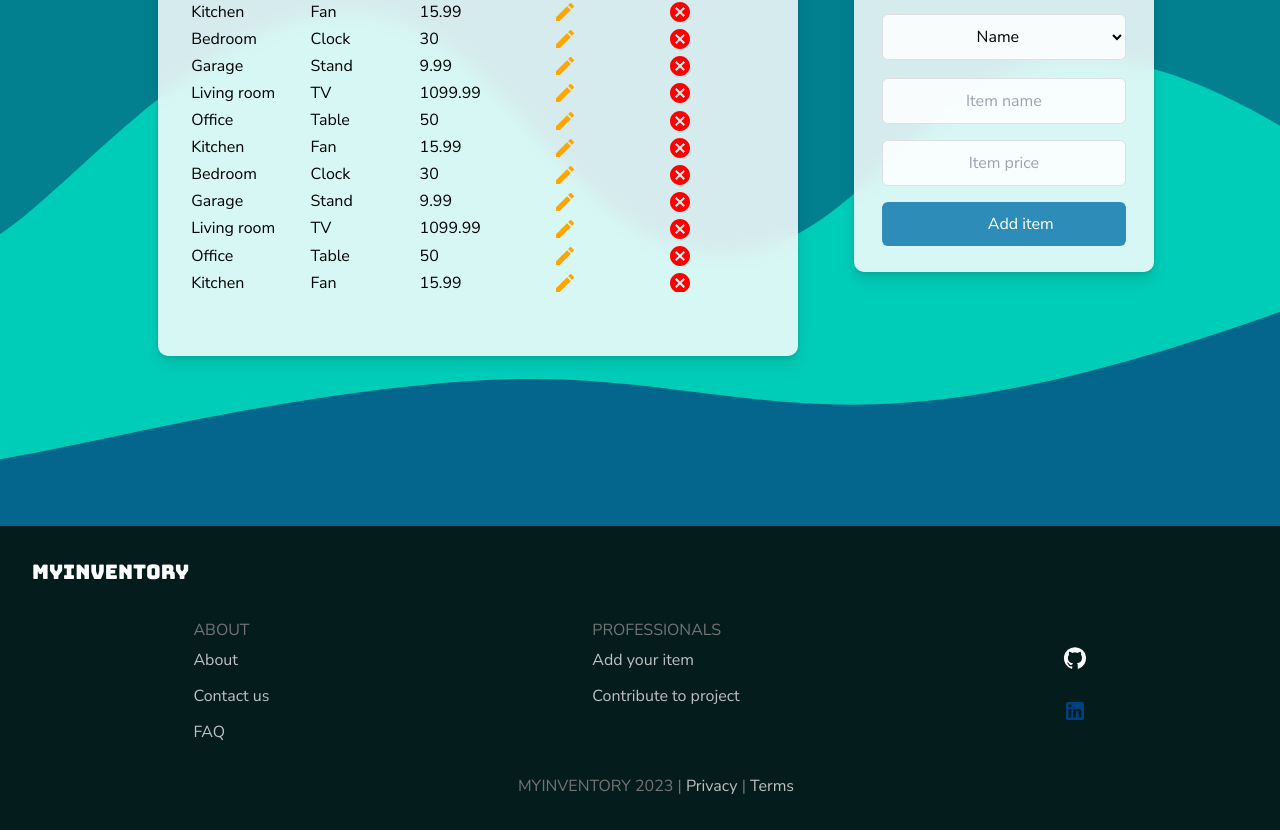
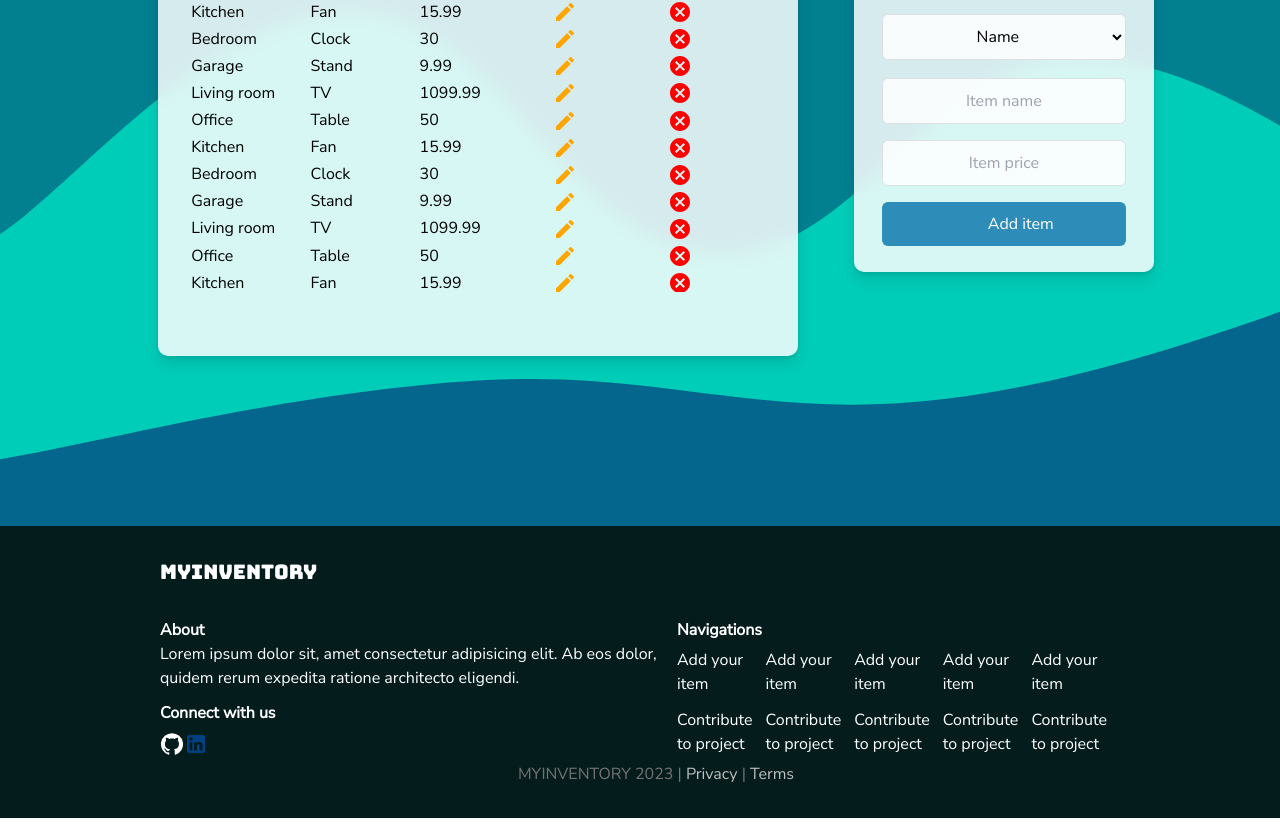
Before and after one commit to armaanjaj/myinventory, a React (Create React App) app in the folder client/: page /inventory in a window 1280 px wide. Shown: the part 274-1104 px from the top of the page. Built offline with nearby package versions, Linux system fonts and the light colour scheme.

Commit message:
make minor UI changes to footer

```diff
--- a/client/src/Components/Footer/Footer.js
+++ b/client/src/Components/Footer/Footer.js
@@ -1,58 +1,33 @@
 import React from "react";
-import "./Footer.css";
+// import "./Footer.css";
 import GitHubIcon from "@mui/icons-material/GitHub";
 import LinkedInIcon from "@mui/icons-material/LinkedIn";
 import Logo from "../Logo/Logo";
 
 function Footer() {
     return (
-        <footer id="foot" className="bg-[#041c1c] py-8 px-0">
+        <footer id="foot" className="bg-[#041c1c] py-8 px-[10vw]">
             <div id="logoName" className="text-white font-8 ml-8">
                 <Logo />
             </div>
             <div
                 id="linkContainer"
-                className="flex tablet:flex-row laptop:flex-row desktop:flex-row mobile:flex-col justify-around flex-wrap mobile:px-8 mobile:pt-8 tablet:pt-8 desktop:pt-8 laptop:pt-8"
+                className="flex tablet:flex-row laptop:flex-row desktop:flex-row mobile:flex-col justify-around whitespace-pre-wrap mobile:px-8 mobile:pt-8 tablet:pt-8 desktop:pt-8 laptop:pt-8"
             >
-                <div className="flex flex-col mobile:py-4 tablet:py-0 laptop:py-0 desktop:py-0">
-                    <div className="text-[#747474] no-underline">ABOUT</div>
-                    <a
-                        href="#"
-                        className="no-underline text-[#c0c0c0] py-1.5 px-0"
-                    >
-                        About
-                    </a>
-                    <a
-                        href="#"
-                        className="no-underline text-[#c0c0c0] py-1.5 px-0"
-                    >
-                        Contact us
-                    </a>
-                    <a
-                        href="#"
-                        className="no-underline text-[#c0c0c0] py-1.5 px-0"
-                    >
-                        FAQ
-                    </a>
-                </div>
-                <div className="flex flex-col mobile:py-4 tablet:py-0 laptop:py-0 desktop:py-0">
-                    <div className="text-[#747474] no-underline">
-                        PROFESSIONALS
-                    </div>
-                    <a
-                        href="/"
-                        className="no-underline text-[#c0c0c0] py-1.5 px-0"
-                    >
-                        Add your item
-                    </a>
-                    <a
-                        href="https://github.com/armaanjaj/myinventory"
-                        className="no-underline text-[#c0c0c0] py-1.5 px-0"
-                    >
-                        Contribute to project
-                    </a>
+                <div className="flex flex-col justify-between items-start mobile:py-4 tablet:py-0 laptop:py-0 desktop:py-0">
+                    <div>
+                        <div className="text-white font-bold">About</div>
+                        <span className="text-white py-1.5 px-0">
+                            Lorem ipsum dolor sit, amet consectetur adipisicing
+                            elit. Ab eos dolor, quidem rerum expedita ratione
+                            architecto eligendi.
+                        </span>
                     </div>
                     <div className="flex tablet:flex-col laptop:flex-col desktop:flex-col justify-evenly align-middle mobile:py-4 mobile:flex-row  tablet:py-0 laptop:py-0 desktop:py-0">
+                        <div className="text-white font-bold">
+                            Connect with us
+                        </div>
+                        <span className="text-[#c0c0c0] py-1.5 px-0">
                             <a
                                 href="https://github.com/armaanjaj"
                                 className="text-white mobile:p-4 tablet:p-0 laptop:p-0 desktop:p-0"
@@ -67,9 +42,85 @@ function Footer() {
                             >
                                 <LinkedInIcon />
                             </a>
+                        </span>
                     </div>
                 </div>
-            <br />
+                <div className="flex flex-col mobile:py-4 tablet:py-0 laptop:py-0 desktop:py-0">
+                    <div className="text-white font-bold">Navigations</div>
+                    <div className="flex flex-row justify-center items-center">
+                        <div className="flex flex-col justify-center items-center">
+                            <a
+                                href="/"
+                                className="no-underline text-white py-1.5 px-0"
+                            >
+                                Add your item
+                            </a>
+                            <a
+                                href="https://github.com/armaanjaj/myinventory"
+                                className="no-underline text-white py-1.5 px-0"
+                            >
+                                Contribute to project
+                            </a>
+                        </div>
+                        <div className="flex flex-col justify-center items-center">
+                            <a
+                                href="/"
+                                className="no-underline text-white py-1.5 px-0"
+                            >
+                                Add your item
+                            </a>
+                            <a
+                                href="https://github.com/armaanjaj/myinventory"
+                                className="no-underline text-white py-1.5 px-0"
+                            >
+                                Contribute to project
+                            </a>
+                        </div>
+                        <div className="flex flex-col justify-center items-center">
+                            <a
+                                href="/"
+                                className="no-underline text-white py-1.5 px-0"
+                            >
+                                Add your item
+                            </a>
+                            <a
+                                href="https://github.com/armaanjaj/myinventory"
+                                className="no-underline text-white py-1.5 px-0"
+                            >
+                                Contribute to project
+                            </a>
+                        </div>
+                        <div className="flex flex-col justify-center items-center">
+                            <a
+                                href="/"
+                                className="no-underline text-white py-1.5 px-0"
+                            >
+                                Add your item
+                            </a>
+                            <a
+                                href="https://github.com/armaanjaj/myinventory"
+                                className="no-underline text-white py-1.5 px-0"
+                            >
+                                Contribute to project
+                            </a>
+                        </div>
+                        <div className="flex flex-col justify-center items-center">
+                            <a
+                                href="/"
+                                className="no-underline text-white py-1.5 px-0"
+                            >
+                                Add your item
+                            </a>
+                            <a
+                                href="https://github.com/armaanjaj/myinventory"
+                                className="no-underline text-white py-1.5 px-0"
+                            >
+                                Contribute to project
+                            </a>
+                        </div>
+                    </div>
+                </div>
+            </div>
             <div className="flex flex-row justify-center text-[#747474] ml-8">
                 <div>
                     MYINVENTORY{" "}
```
Lines whose indentation alone changed are shown as unchanged.
